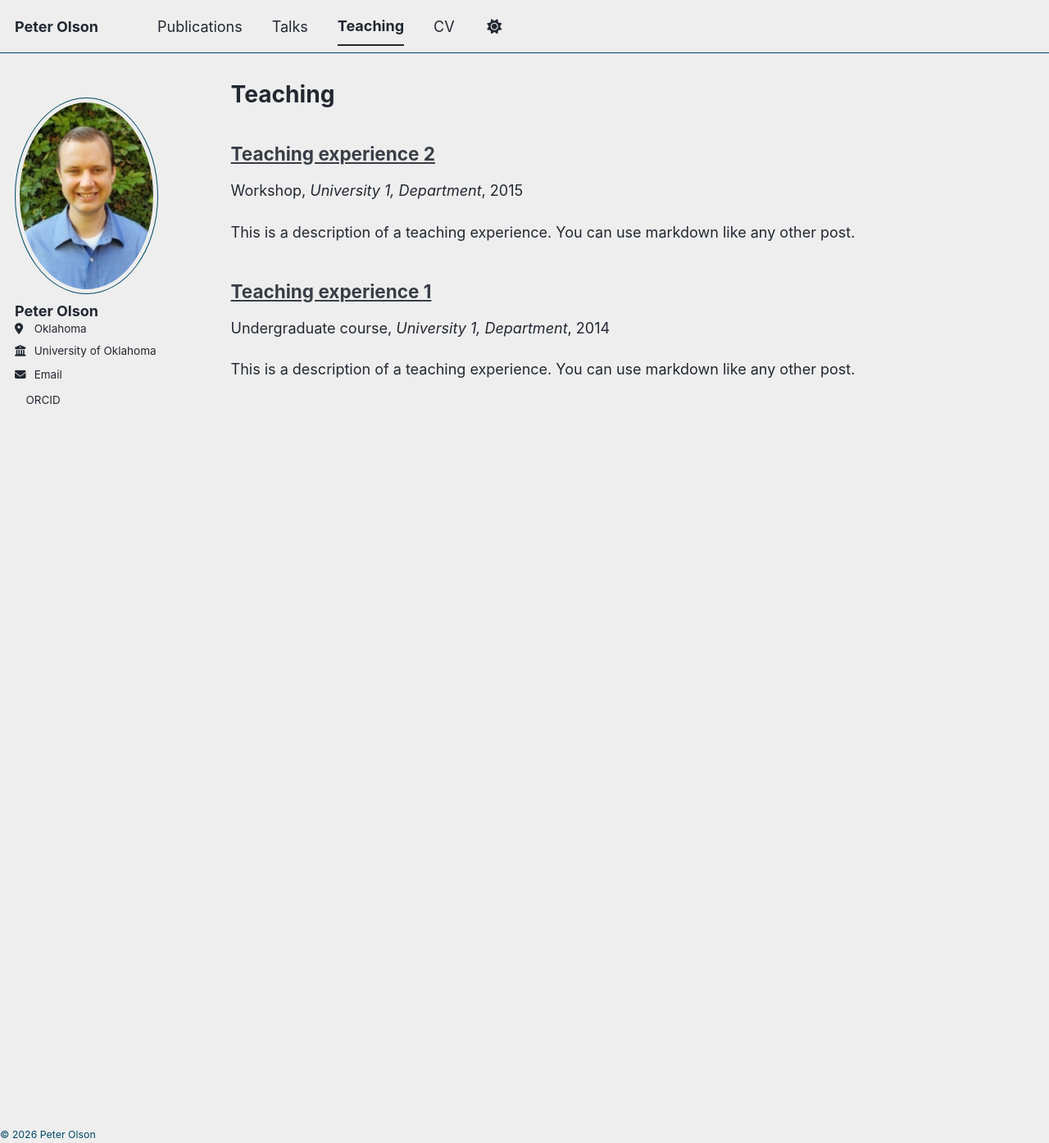
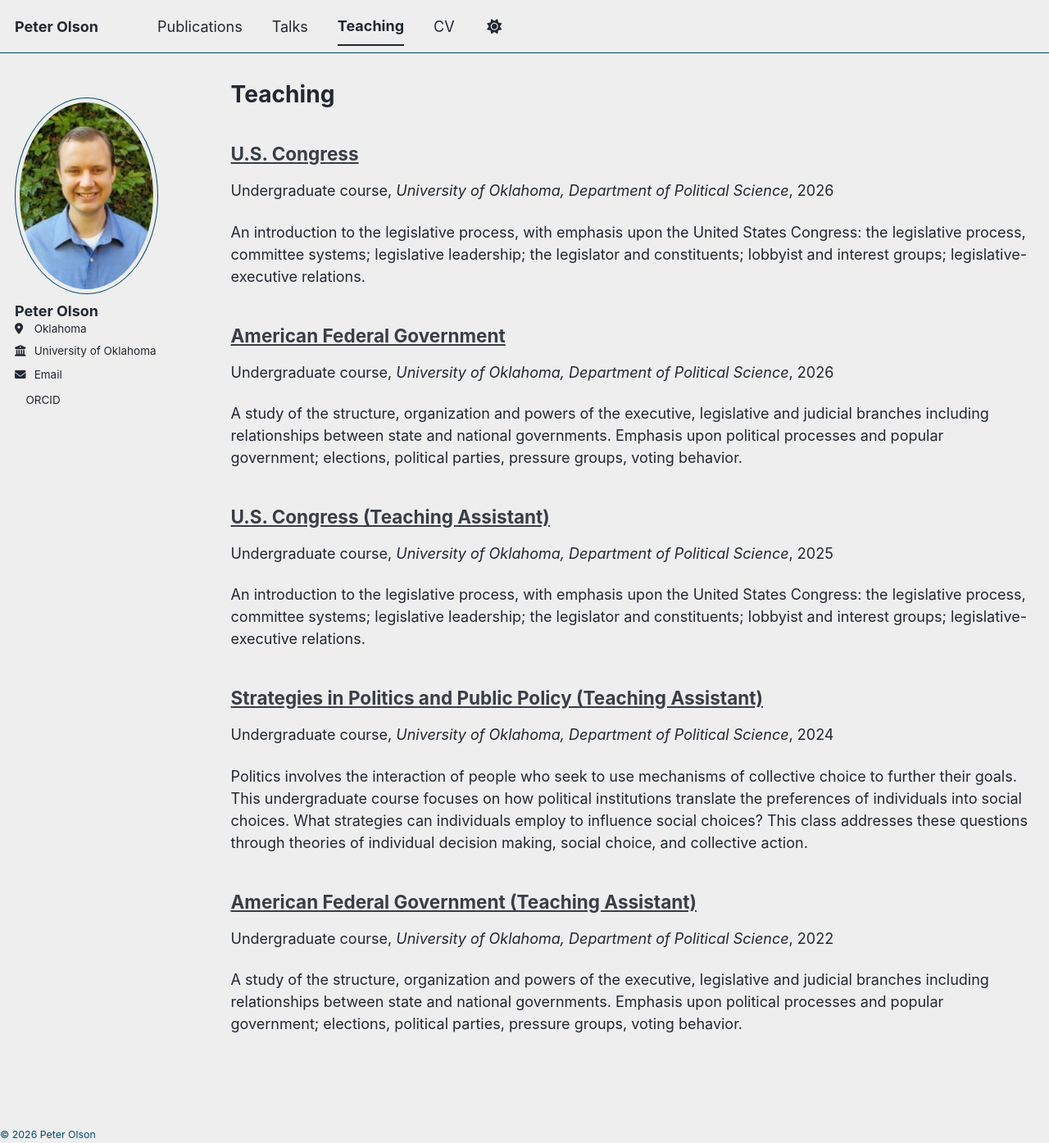
Before and after one commit to peterolson1776-crypto/peterolson.github.io, a Jekyll site: the page built from _pages/teaching.html, in a window 1280 px wide and 1395 px high. Shown: the whole window at 82% size. Built offline with Jekyll 4.4.1, drawn with Linux system fonts in a browser that asks for light colours; a style sheet for code colours, icons or effects is not loaded.

Commit message:
1800_828

```diff
--- a/_teaching/2014-spring-teaching-1.md
+++ /dev/null
@@ -1,20 +0,0 @@
----
-title: "Teaching experience 1"
-collection: teaching
-type: "Undergraduate course"
-permalink: /teaching/2014-spring-teaching-1
-venue: "University 1, Department"
-date: 2014-01-01
-location: "City, Country"
----
-
-This is a description of a teaching experience. You can use markdown like any other post.
-
-Heading 1
-======
-
-Heading 2
-======
-
-Heading 3
-======
--- a/_teaching/2015-spring-teaching-2.md
+++ /dev/null
@@ -1,20 +0,0 @@
----
-title: "Teaching experience 2"
-collection: teaching
-type: "Workshop"
-permalink: /teaching/2015-spring-teaching-1
-venue: "University 1, Department"
-date: 2015-01-01
-location: "City, Country"
----
-
-This is a description of a teaching experience. You can use markdown like any other post.
-
-Heading 1
-======
-
-Heading 2
-======
-
-Heading 3
-======
--- /dev/null
+++ b/_teaching/congress26.md
@@ -0,0 +1,20 @@
+---
+title: "U.S. Congress"
+collection: teaching
+type: "Undergraduate course"
+permalink: /teaching/2014-spring-teaching-1
+venue: "University of Oklahoma, Department of Political Science"
+date: 2026-08-01
+location: "Norman, OK"
+---
+
+An introduction to the legislative process, with emphasis upon the United States Congress: the legislative process, committee systems; legislative leadership; the legislator and constituents; lobbyist and interest groups; legislative-executive relations.
+
+Heading 1
+======
+
+Heading 2
+======
+
+Heading 3
+======
```
Also changed, not shown: _pages/about.md (+3 -1 lines), _teaching/congress25.md (added, +20 -0 lines), _teaching/fedGovTA copy.md (added, +20 -0 lines), _teaching/fedGovTA.md (added, +20 -0 lines), _teaching/strats24.md (added, +20 -0 lines).
